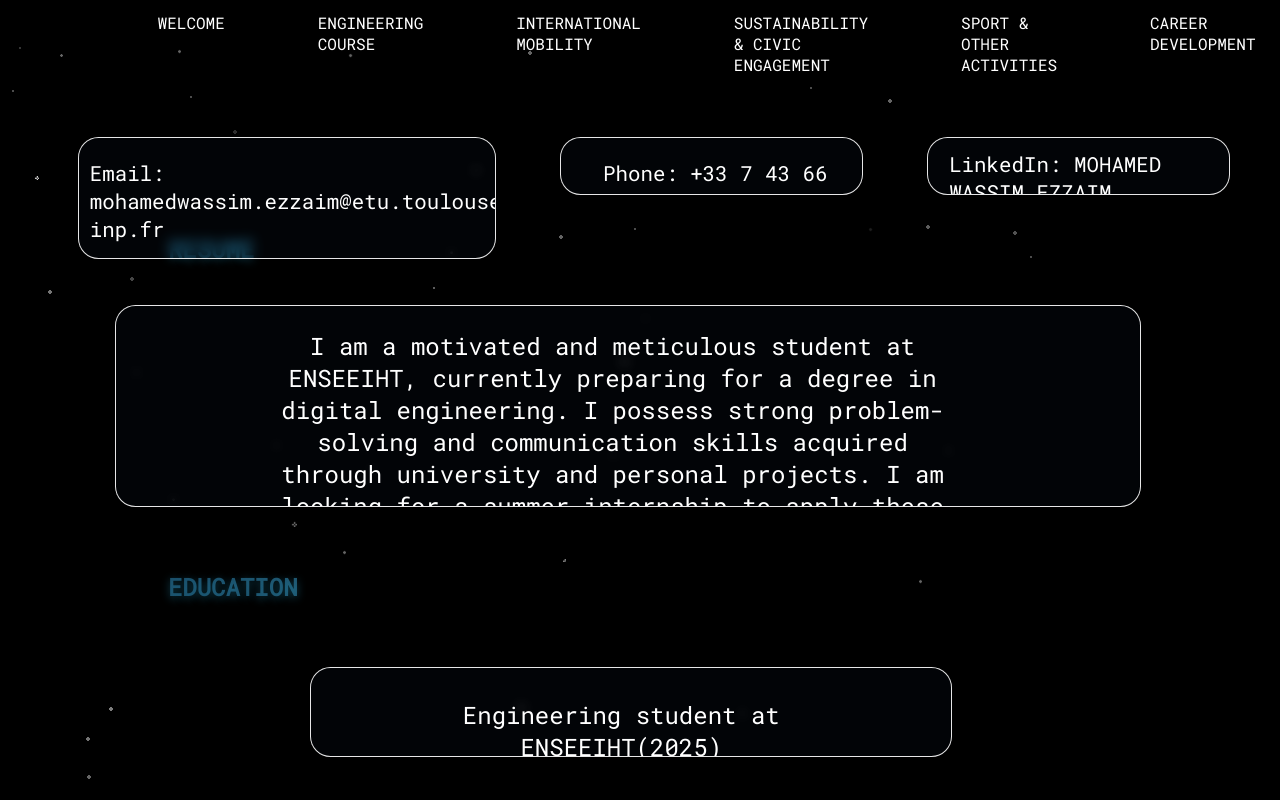
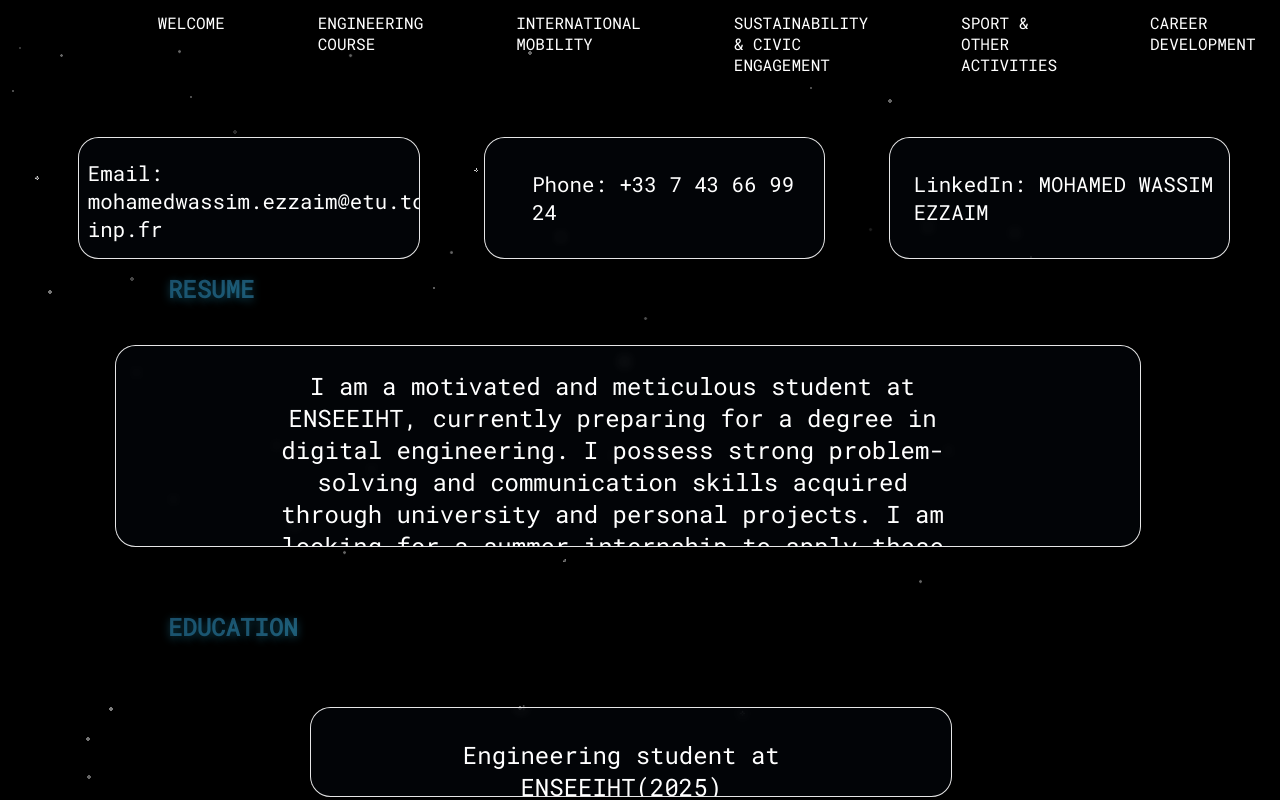
Before and after one commit to EZZAIM-PRO/ezzaim.eportfolio, a plain HTML site: page Resume.html in a window 1280 px wide. Shown: the top 800 px of the page. Drawn offline with Linux system fonts and the light colour scheme.

Commit message:
Add files via upload

```diff
--- a/Resume.html
+++ b/Resume.html
@@ -44,10 +44,10 @@
                     <p style="color:white;font-size:130%;padding-left:14%">Phone: +33 7 43 66 99 24</p>
                 </div>
                 <div class="resres3">
-                    <a class="navigationlis" style="color:white;font-size:130%;padding-left:7%;margin-top:4%;" href="https://www.linkedin.com/in/mohamed-wassim-ezzaim-a99b65386">LinkedIn: MOHAMED WASSIM EZZAIM</a>
+                    <a class="navigationlis" style="color:white;font-size:130%;padding-left:7%;" href="https://www.linkedin.com/in/mohamed-wassim-ezzaim-a99b65386">LinkedIn: MOHAMED WASSIM EZZAIM</a>
                 </div>
             </div>
-            <div style="padding-left:12vw;padding-top :8vh">
+            <div style="padding-left:12vw;padding-top :13vh">
                 <p  class="coname3"style="font-size:150%;color:white">RESUME</p>
             </div>
             <div class="res2">
--- a/eportfolio.css
+++ b/eportfolio.css
@@ -29,7 +29,7 @@ body {
   margin-left : 5%;
   margin-top: 6vh;
   height: 15vh;
-  width: 40vw;
+  width: 29vw;
   border-radius: 1.6vw;
   overflow: hidden;
   border: 1px solid rgba(255,255,255,0.9);
@@ -42,9 +42,10 @@ body {
   display:flex;
 
   margin-top: 6vh;
-  height: 7vh;
+  height: 15vh;
   width: 29vw;
   border-radius: 1.6vw;
+  align-items: center;
   overflow: hidden;
   border: 1px solid rgba(255,255,255,0.9);
   background: rgba(10,18,28,0.25); /* translucent layer */
@@ -55,9 +56,10 @@ body {
   margin-right: 5%;
   display: flex;
   margin-top: 6vh;
-  height: 7vh;
+  height: 15vh;
   width: 29vw;
   border-radius: 1.6vw;
+  align-items: center;
   overflow: hidden;
   border: 1px solid rgba(255,255,255,0.9);
   background: rgba(10,18,28,0.25); /* translucent layer */
@@ -658,5 +660,4 @@ li {
   to {
     background-position: 300% center;
   }
-
 }
```
